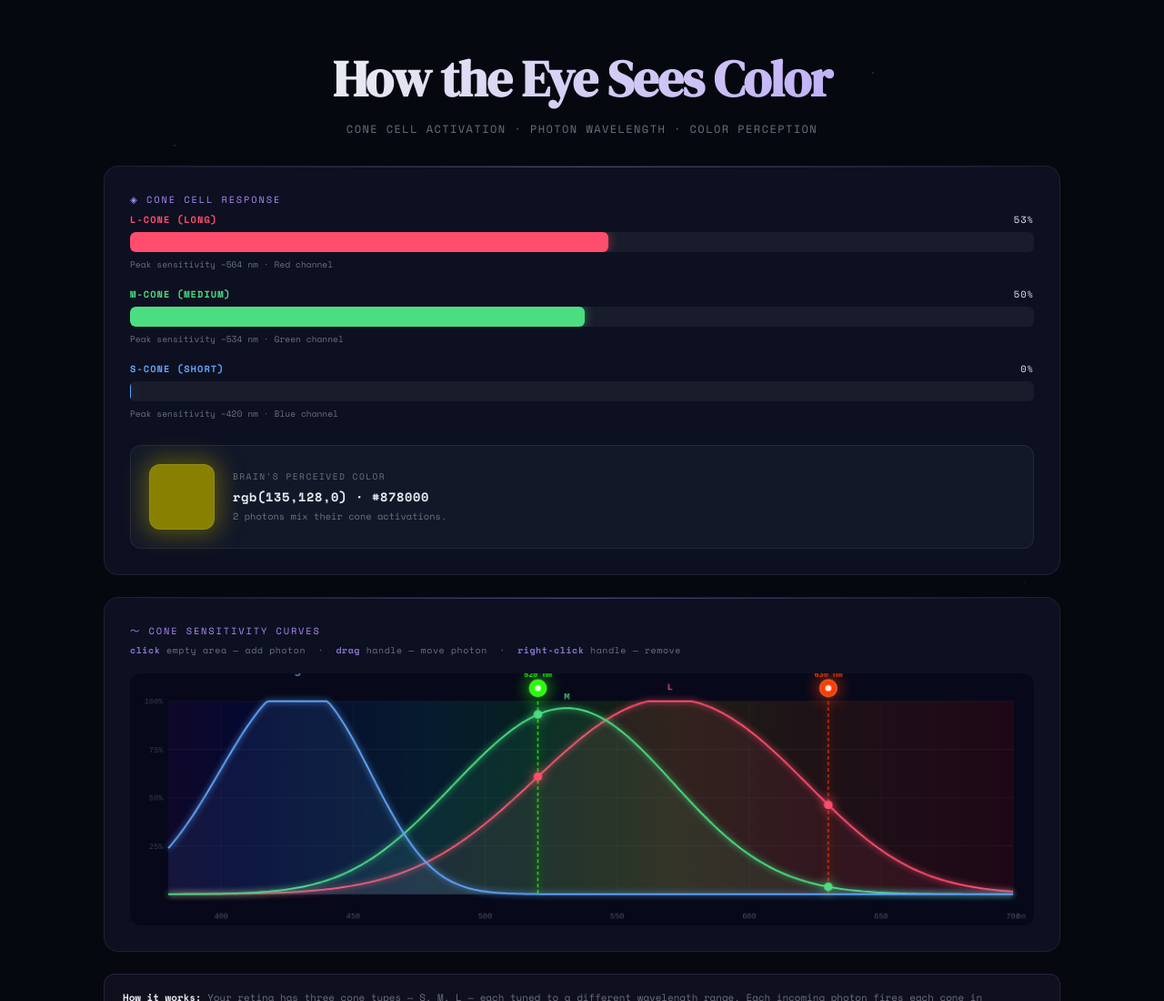
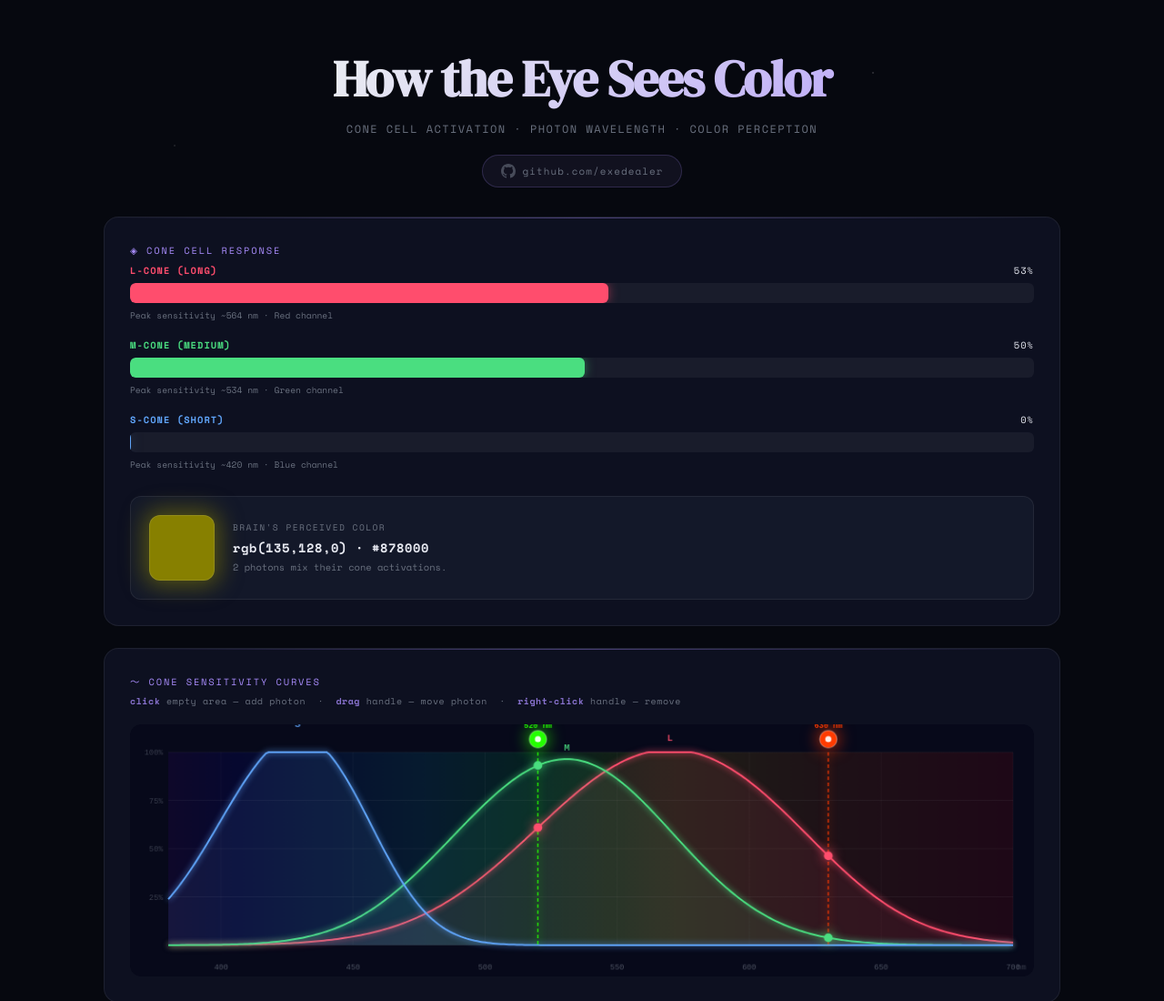
Before and after one commit to exedealer/coneye, a plain HTML site: page index.html in a window 1280 px wide. Shown: the top 1100 px of the page at 91% size. Drawn offline with nearby package versions, Linux system fonts and the light colour scheme.

Commit message:
github link

```diff
--- a/index.html
+++ b/index.html
@@ -29,6 +29,25 @@
     -webkit-background-clip: text; -webkit-text-fill-color: transparent; background-clip: text;
   }
   header p { color: var(--muted); font-size: 0.75rem; letter-spacing: 0.12em; text-transform: uppercase; }
+
+  .gh-link {
+    display: inline-flex; align-items: center; gap: 8px;
+    margin-top: 20px; padding: 9px 20px;
+    background: rgba(167,139,250,0.07);
+    border: 1px solid rgba(167,139,250,0.2);
+    border-radius: 999px;
+    color: var(--muted); text-decoration: none;
+    font-size: 0.68rem; letter-spacing: 0.1em;
+    transition: background 0.2s, border-color 0.2s, color 0.2s, box-shadow 0.2s;
+  }
+  .gh-link:hover {
+    background: rgba(167,139,250,0.15);
+    border-color: rgba(167,139,250,0.55);
+    color: var(--text);
+    box-shadow: 0 0 24px rgba(167,139,250,0.18);
+  }
+  .gh-link svg { flex-shrink: 0; opacity: 0.6; transition: opacity 0.2s; }
+  .gh-link:hover svg { opacity: 1; }
 
   .main { max-width: 1100px; margin: 0 auto; padding: 0 24px 80px; position: relative; z-index: 1; display: grid; gap: 24px; }
 
@@ -64,6 +83,10 @@
 <header>
   <h1>How the Eye Sees Color</h1>
   <p>Cone cell activation · Photon wavelength · Color perception</p>
+  <a class="gh-link" href="https://github.com/exedealer" target="_blank" rel="noopener">
+    <svg width="16" height="16" viewBox="0 0 24 24" fill="currentColor" xmlns="http://www.w3.org/2000/svg"><path d="M12 0C5.37 0 0 5.37 0 12c0 5.31 3.435 9.795 8.205 11.385.6.105.825-.255.825-.57 0-.285-.015-1.23-.015-2.235-3.015.555-3.795-.735-4.035-1.41-.135-.345-.72-1.41-1.23-1.695-.42-.225-1.02-.78-.015-.795.945-.015 1.62.87 1.845 1.23 1.08 1.815 2.805 1.305 3.495.99.105-.78.42-1.305.765-1.605-2.67-.3-5.46-1.335-5.46-5.925 0-1.305.465-2.385 1.23-3.225-.12-.3-.54-1.53.12-3.18 0 0 1.005-.315 3.3 1.23.96-.27 1.98-.405 3-.405s2.04.135 3 .405c2.295-1.56 3.3-1.23 3.3-1.23.66 1.65.24 2.88.12 3.18.765.84 1.23 1.905 1.23 3.225 0 4.605-2.805 5.625-5.475 5.925.435.375.81 1.095.81 2.22 0 1.605-.015 2.895-.015 3.3 0 .315.225.69.825.57A12.02 12.02 0 0 0 24 12c0-6.63-5.37-12-12-12z"/></svg>
+    github.com/exedealer
+  </a>
 </header>
 <div class="main">
 
```
